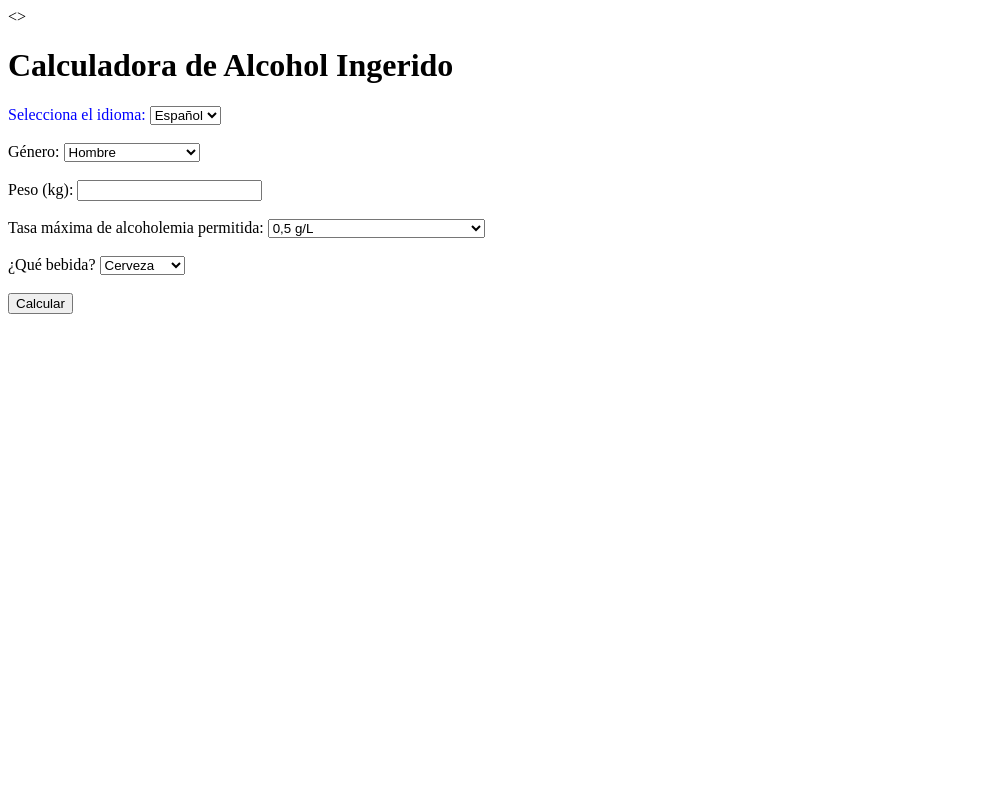
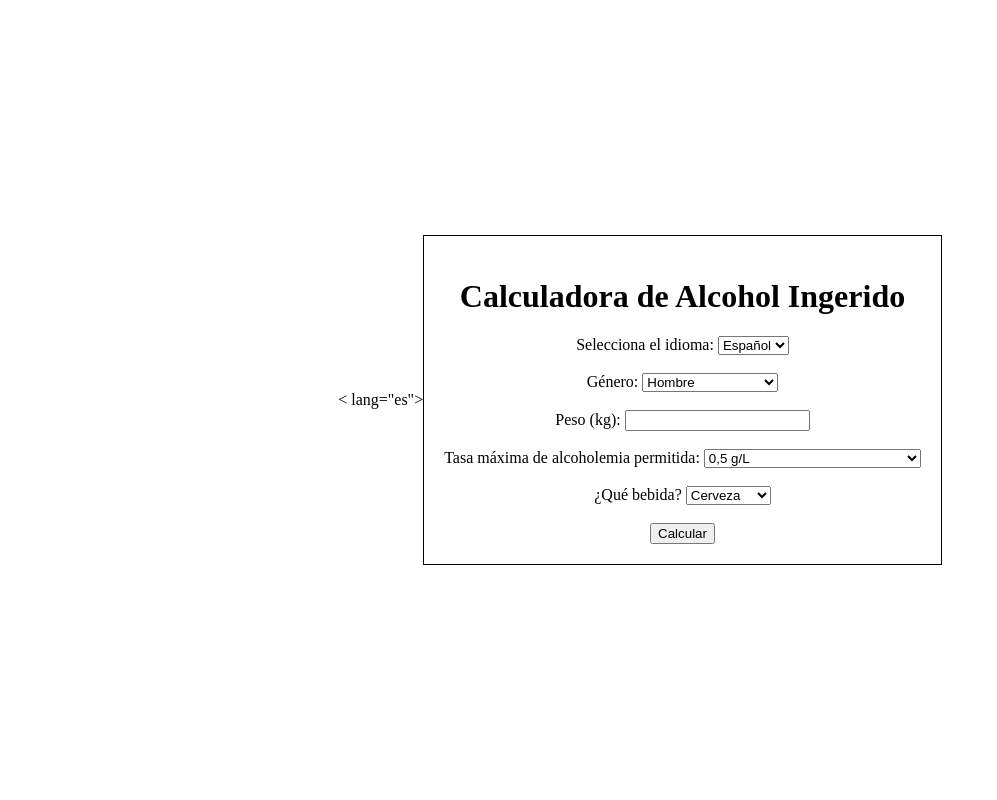
Before and after one commit to dormido/drinking, a Flask app: page / in a window 1280 px wide. Shown: the whole page, without its empty margins (0-997 px from the left). Run offline with Flask 2, Linux system fonts and the light colour scheme.

Commit message:
Center webpage

```diff
--- a/static/styles.css
+++ b/static/styles.css
@@ -1,5 +1,13 @@
-.language{
-    color: blue;
+body {
+    display: flex;
+    justify-content: center; /* Alinea horizontalmente */
+    align-items: center; /* Alinea verticalmente */
+    height: 100vh; /* Altura de la ventana del navegador */
+    margin: 0; /* Elimina el margen por defecto */
+}
 
-
+.content {
+    text-align: center; /* Centra el texto dentro del div */
+    border: 1px solid #000; /* Opcional: para ver los límites */
+    padding: 20px; /* Espaciado interno */
 }
--- a/templates/index.html
+++ b/templates/index.html
@@ -1,5 +1,5 @@
 <!DOCTYPE html>
-<html lang="es">
+< lang="es">
 <head>
     <meta charset="UTF-8">
     <meta name="viewport" content="width=device-width, initial-scale=1.0">
@@ -7,7 +7,8 @@
 
     <title>Calculadora de Alcohol</title>
 </head>
-<>
+
+  <div class="content">
     <h1>Calculadora de Alcohol Ingerido</h1>
 
     <div class="language">
@@ -52,5 +53,6 @@
     {% if result %}
     <h2>Cantidad de alcohol ingerido: {{ result }} gramos</h2>
     {% endif %}
+ </div>
 </body>
 </html>
```
